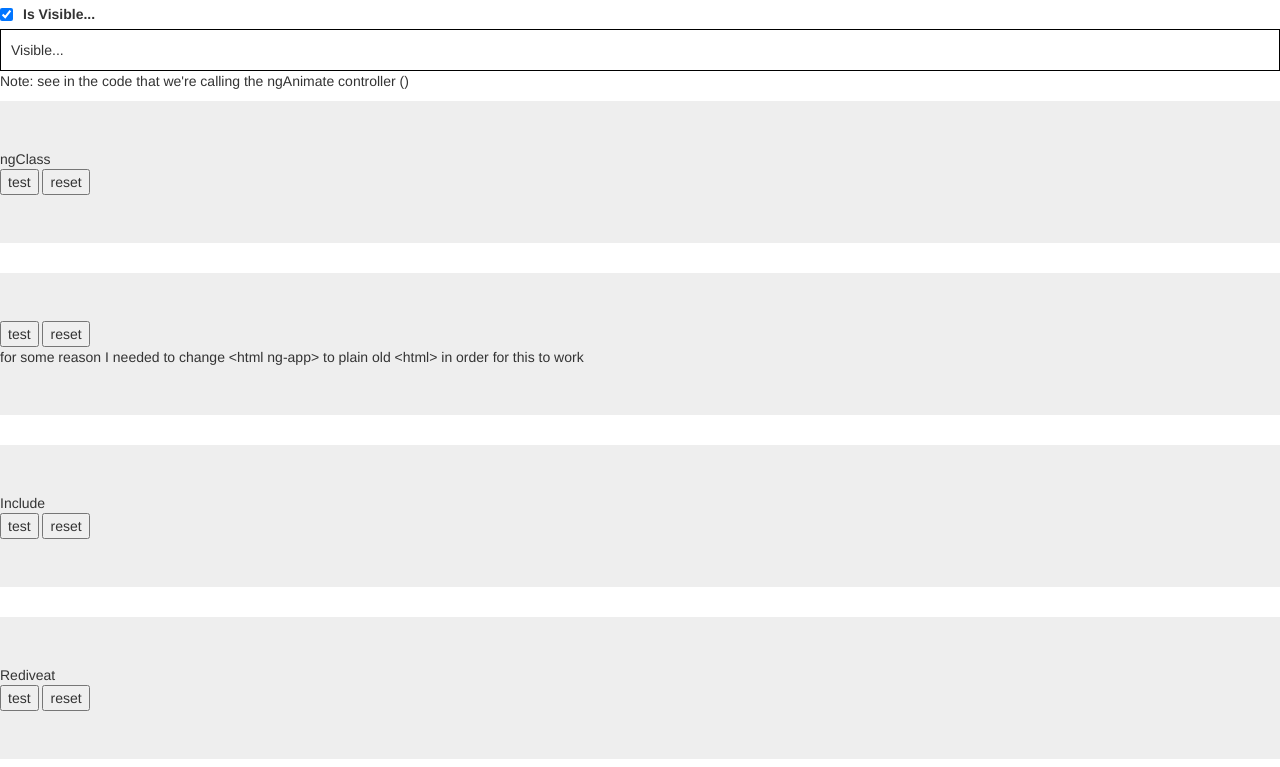
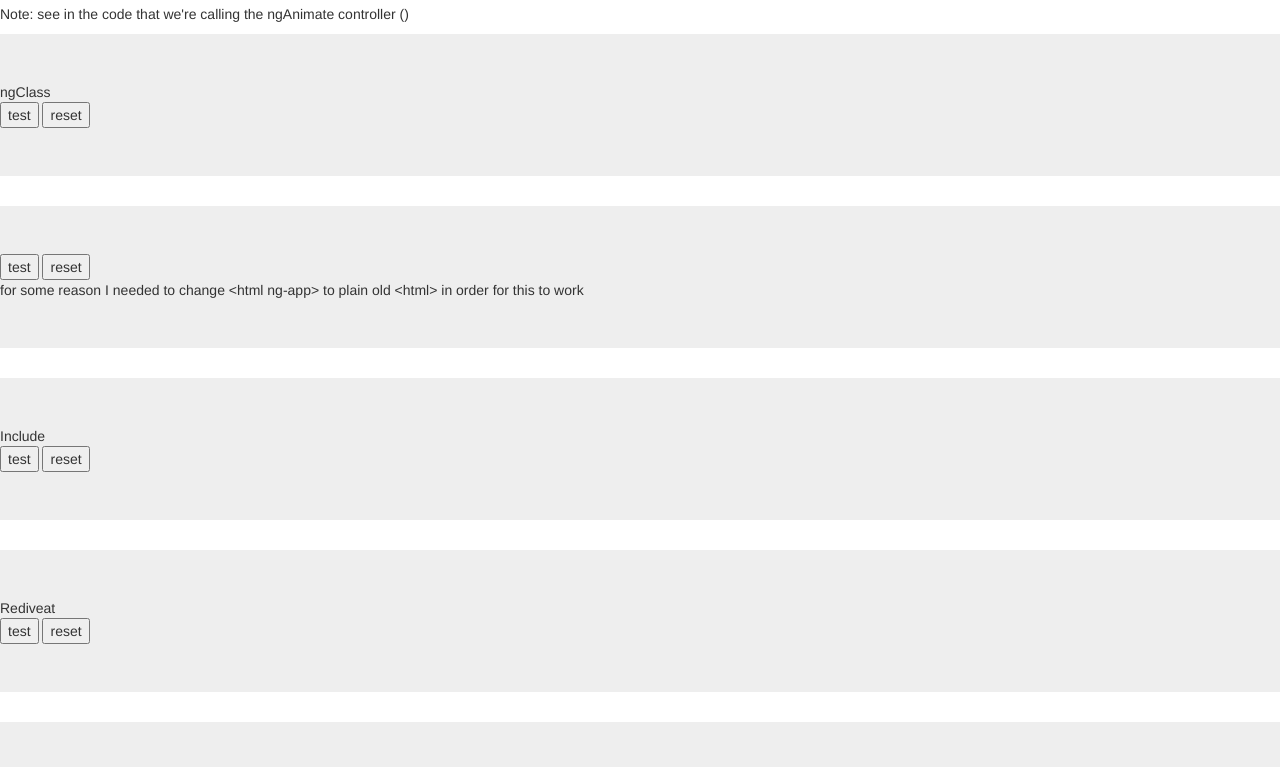
Before and after one commit to ankurmkoul/dan_wahlin_angular, a website: page eg_10_animate/index.html in a window 1280 px wide. Shown: the part 76-843 px from the top of the page. Drawn offline with nearby package versions, Linux system fonts and the light colour scheme; some packages are replaced by stand-ins of ours.

Commit message:
removed temp code

```diff
--- a/eg_10_animate/index.html
+++ b/eg_10_animate/index.html
@@ -8,14 +8,6 @@
 	</head>
 	<body ng-app="ngAnimate">
 		<h1>Animate</h1>
-
-		<div ng-init="checked=true">
-		<label>
-			<input type="checkbox" ng-model="checked" style="float:left; margin-right:10px;"> Is Visible...
-		</label>
-		<div class="check-element sample-show-hide" ng-show="checked" style="clear:both;">
-			Visible...
-		</div>
 
 		<p>Note: see in the code that we're calling the ngAnimate controller (<body ng-app="ngAnimate">)</p>
 		<div class="jumbotron" class="jumbotron">
```
